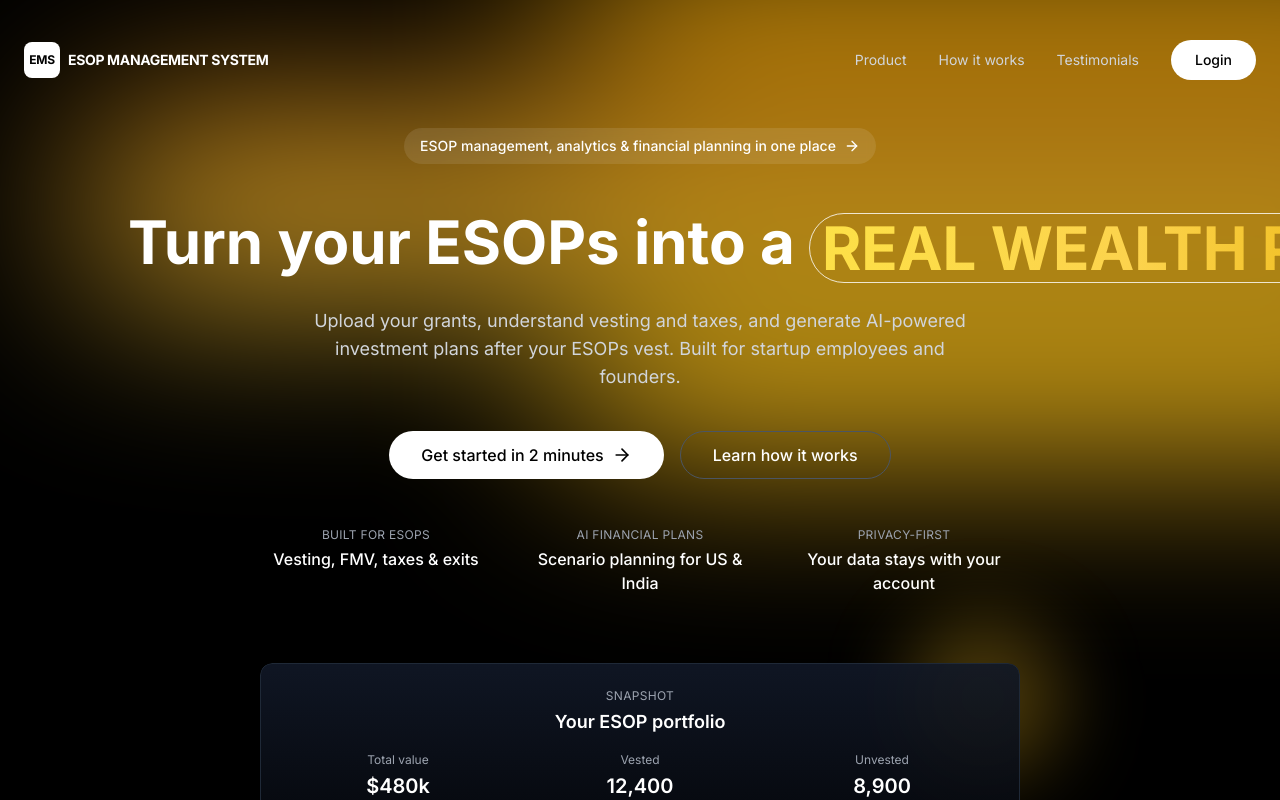
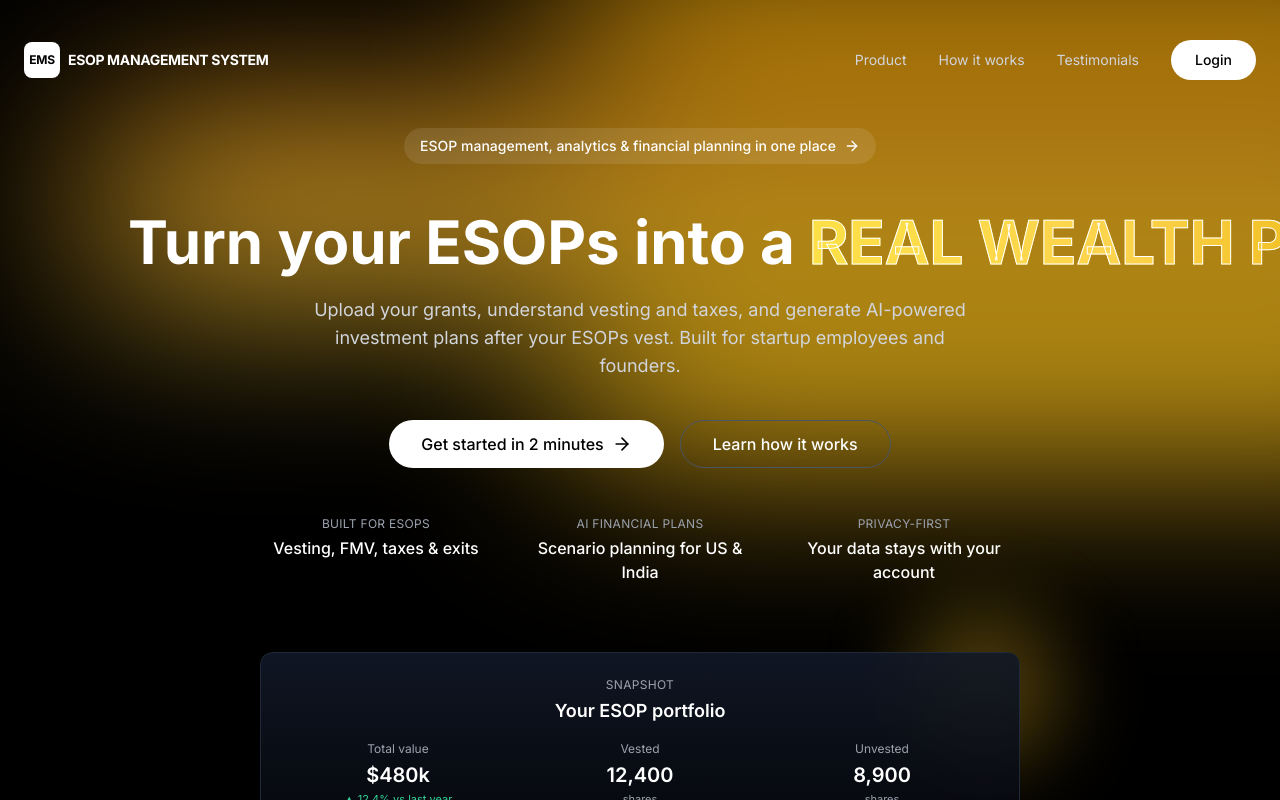
Before and after one commit to OG-MS-90/PORTFOLIO-PROJECT, a Next.js app in the folder Frontend/esop/: page / in a window 1280 px wide. Shown: the top 800 px of the page. Built offline with nearby package versions, Linux system fonts and the light colour scheme; no server answers.

Commit message:
Update hero text to have white outline on individual letters instead of border around phrase

```diff
--- a/Frontend/esop/components/ui/hero-2-1.tsx
+++ b/Frontend/esop/components/ui/hero-2-1.tsx
@@ -196,10 +196,8 @@ export function Hero2() {
             className="mx-auto max-w-5xl text-3xl sm:text-4xl md:text-5xl lg:text-6xl font-bold leading-tight text-white md:whitespace-nowrap"
           >
             Turn your ESOPs into a{' '}
-            <span className="inline-flex items-center px-3 py-1 rounded-full border border-white/80 align-middle">
-              <span className="bg-gradient-to-r from-yellow-300 via-amber-300 to-yellow-500 bg-clip-text text-transparent">
-                REAL WEALTH PLAN.
-              </span>
+            <span className="bg-gradient-to-r from-yellow-300 via-amber-300 to-yellow-500 bg-clip-text text-transparent" style={{ WebkitTextStroke: '1px white', paintOrder: 'stroke fill' }}>
+              REAL WEALTH PLAN.
             </span>
           </motion.h1>
           <motion.p
```
